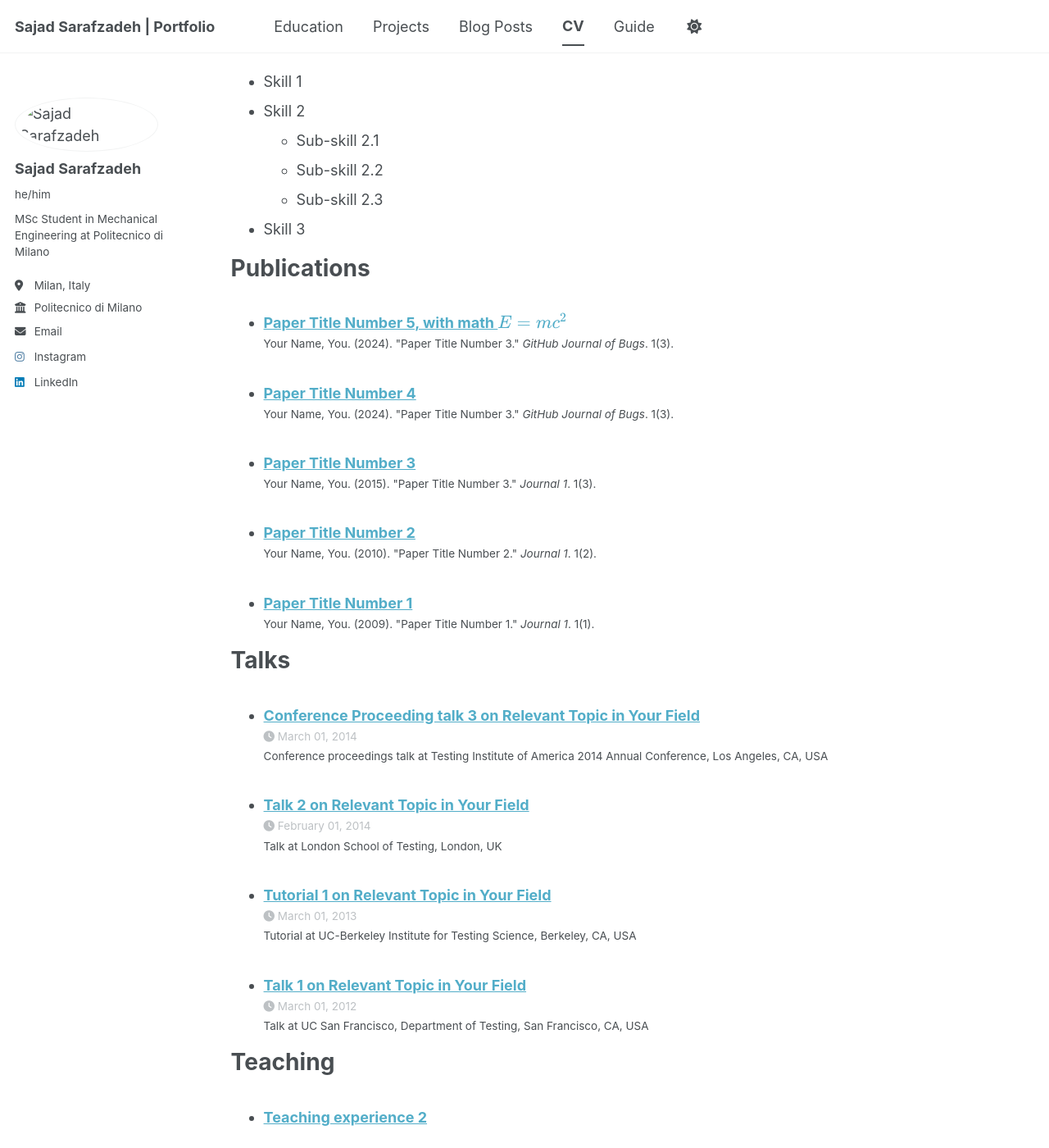
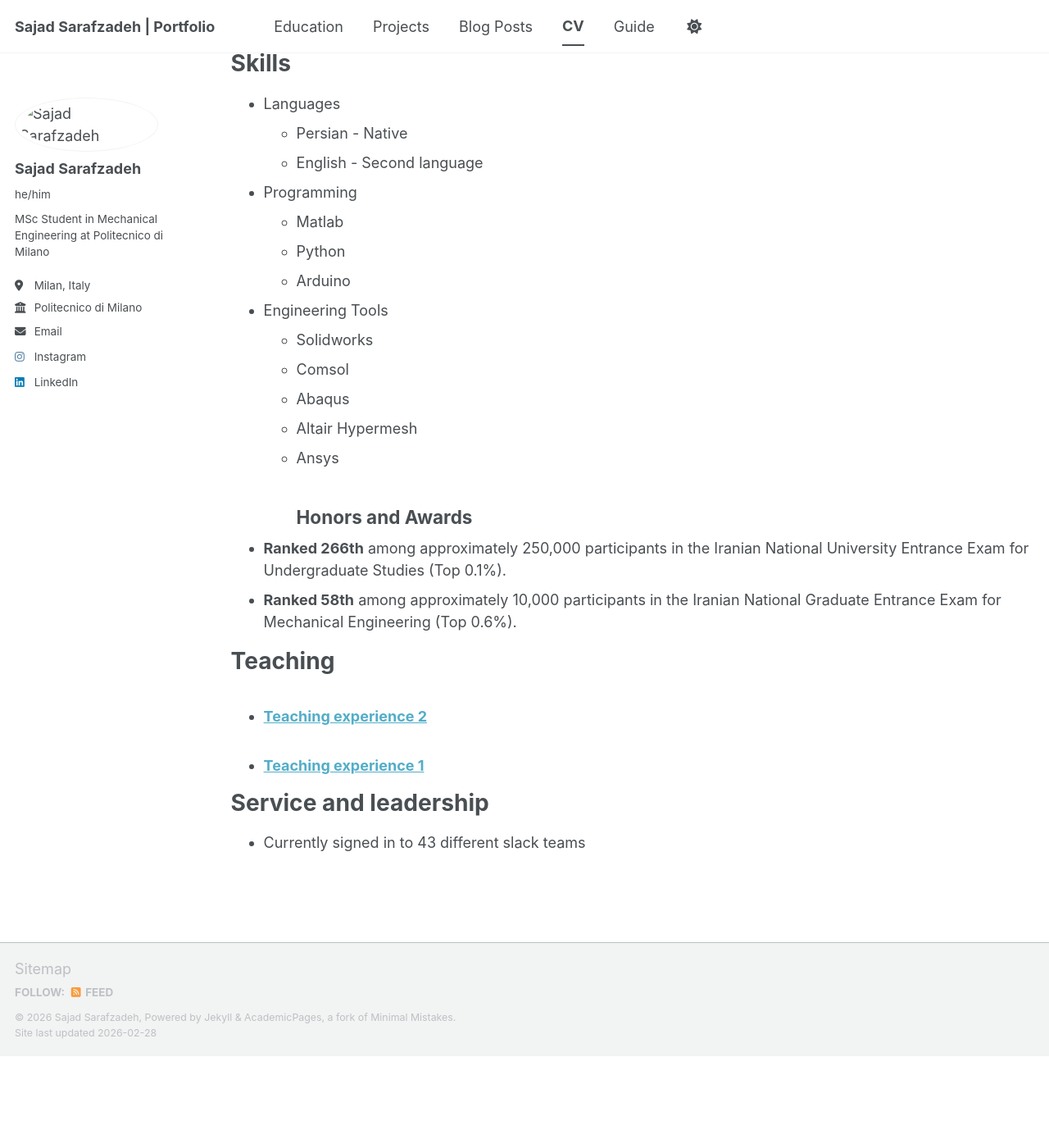
Before and after one commit to sajadsarafzadeh/sajadsarafzadeh.github.io, a Jekyll site: the page built from _pages/cv.md, in a window 1280 px wide and 1400 px high, scrolled down 771 px. Shown: the whole window at 82% size. Built offline with Jekyll 4.4.1, drawn with Linux system fonts in a browser that asks for light colours; a script bundle is joined from its source files by our own code; library files that are not in the unit come from our copies; after the commit the page ends 2059 px from its top, so only the background shows below that; some of the changed text lies outside the part shown.

Commit message:
Update cv.md

```diff
--- a/_pages/cv.md
+++ b/_pages/cv.md
@@ -11,9 +11,9 @@
 
 Education
 ======
-* Ph.D in Version Control Theory, GitHub University, 2018 (expected)
-* M.S. in Jekyll, GitHub University, 2014
-* B.S. in GitHub, GitHub University, 2012
+* M.Sc. in Mechanical Engineering, Politecnico di Milano, 2025 – Present
+* B.Sc. in Mechanical Engineering, University of Tehran, 2019 – 2024 (GPA: 17.08/20)
+* High School Diploma in Mathematics and Physics, Shahid Beheshti High School (National Organization for Development of Exceptional Talents - NODET), 2015 – 2019 (GPA: 19.63/20)
 
 Work experience
 ======
@@ -34,24 +34,23 @@
 
 Skills
 ======
-* Skill 1
-* Skill 2
-  * Sub-skill 2.1
-  * Sub-skill 2.2
-  * Sub-skill 2.3
-* Skill 3
+* Languages
+  * Persian - Native
+  * English - Second language
+* Programming
+  * Matlab
+  * Python
+  * Arduino
+* Engineering Tools
+  * Solidworks
+  * Comsol
+  * Abaqus
+  * Altair Hypermesh
+  * Ansys
+## Honors and Awards
 
-Publications
-======
-  <ul>{% for post in site.publications reversed %}
-    {% include archive-single-cv.html %}
-  {% endfor %}</ul>
-
-Talks
-======
-  <ul>{% for post in site.talks reversed %}
-    {% include archive-single-talk-cv.html  %}
-  {% endfor %}</ul>
+* **Ranked 266th** among approximately 250,000 participants in the Iranian National University Entrance Exam for Undergraduate Studies (Top 0.1%).
+* **Ranked 58th** among approximately 10,000 participants in the Iranian National Graduate Entrance Exam for Mechanical Engineering (Top 0.6%).
 
 Teaching
 ======
```
